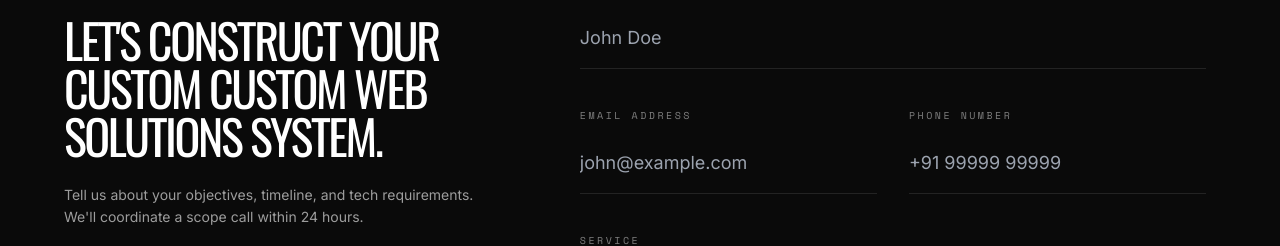
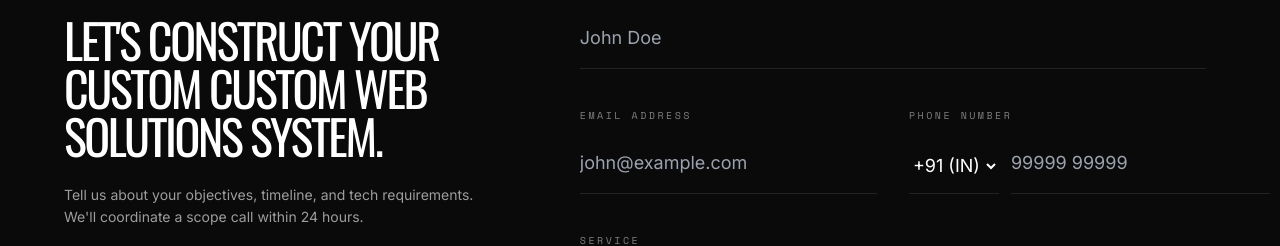
Before and after one commit to mattered-digital/Mattereddigital, a Next.js app: page /services/custom-web-solutions in a window 1280 px wide. Shown: the part 1820-2066 px from the top of the page. Built offline with nearby package versions, Linux system fonts and the light colour scheme.

Commit message:
fix: added country code selector to contact form and resolved GSAP cursor warning

```diff
--- a/components/ContactForm.tsx
+++ b/components/ContactForm.tsx
@@ -16,6 +16,7 @@ export default function ContactForm({ defaultService = "Web Development", isInli
     service: defaultService,
     message: "",
   });
+  const [countryCode, setCountryCode] = useState("+91");
   const [status, setStatus] = useState<"idle" | "sending" | "success" | "error">("idle");
   const formRef = useRef<HTMLFormElement>(null);
 
@@ -44,7 +45,10 @@ export default function ContactForm({ defaultService = "Web Development", isInli
       const response = await fetch("/api/contact", {
         method: "POST",
         headers: { "Content-Type": "application/json" },
-        body: JSON.stringify(formData),
+        body: JSON.stringify({
+          ...formData,
+          phone: `${countryCode} ${formData.phone}`
+        }),
       });
 
       if (response.ok) {
@@ -95,6 +99,21 @@ export default function ContactForm({ defaultService = "Web Development", isInli
         </div>
         <div className="space-y-2">
           <label htmlFor="phone" className="text-[10px] uppercase tracking-widest text-gray-light/60 font-mono">Phone Number</label>
+          <div className="flex gap-3 items-end">
+            <select
+              value={countryCode}
+              onChange={(e) => setCountryCode(e.target.value)}
+              className="bg-transparent border-b border-white/10 py-4 outline-none transition-colors focus:border-white text-lg cursor-pointer max-w-[90px]"
+            >
+              <option value="+91" className="bg-[#0a0a0a]">+91 (IN)</option>
+              <option value="+1" className="bg-[#0a0a0a]">+1 (US)</option>
+              <option value="+44" className="bg-[#0a0a0a]">+44 (UK)</option>
+              <option value="+61" className="bg-[#0a0a0a]">+61 (AU)</option>
+              <option value="+971" className="bg-[#0a0a0a]">+971 (AE)</option>
+              <option value="+49" className="bg-[#0a0a0a]">+49 (DE)</option>
+              <option value="+33" className="bg-[#0a0a0a]">+33 (FR)</option>
+              <option value="+65" className="bg-[#0a0a0a]">+65 (SG)</option>
+            </select>
             <input
               required
               type="tel"
@@ -102,9 +121,10 @@ export default function ContactForm({ defaultService = "Web Development", isInli
               name="phone"
               value={formData.phone}
               onChange={handleChange}
-            className="w-full bg-transparent border-b border-white/10 py-4 outline-none transition-colors focus:border-white text-lg"
-            placeholder="+91 99999 99999"
+              className="flex-1 bg-transparent border-b border-white/10 py-4 outline-none transition-colors focus:border-white text-lg"
+              placeholder="99999 99999"
             />
+          </div>
         </div>
       </div>
 
--- a/components/CustomCursor.tsx
+++ b/components/CustomCursor.tsx
@@ -50,11 +50,19 @@ export default function CustomCursor() {
       ease: "power3.out"
     });
 
-    const scaleRing = gsap.quickTo(ring, "scale", {
+    const scaleRingX = gsap.quickTo(ring, "scaleX", {
       duration: 0.3,
       ease: "power3.out"
     });
-    const scaleDot = gsap.quickTo(dot, "scale", {
+    const scaleRingY = gsap.quickTo(ring, "scaleY", {
+      duration: 0.3,
+      ease: "power3.out"
+    });
+    const scaleDotX = gsap.quickTo(dot, "scaleX", {
+      duration: 0.3,
+      ease: "power3.out"
+    });
+    const scaleDotY = gsap.quickTo(dot, "scaleY", {
       duration: 0.3,
       ease: "power3.out"
     });
@@ -70,13 +78,17 @@ export default function CustomCursor() {
     };
 
     const handleDown = () => {
-      scaleRing(0.6);
-      scaleDot(0.8);
+      scaleRingX(0.6);
+      scaleRingY(0.6);
+      scaleDotX(0.8);
+      scaleDotY(0.8);
     };
 
     const handleUp = () => {
-      scaleRing(1);
-      scaleDot(1);
+      scaleRingX(1);
+      scaleRingY(1);
+      scaleDotX(1);
+      scaleDotY(1);
     };
 
     const handleLeave = () => {
```
Lines whose indentation alone changed are shown as unchanged.
